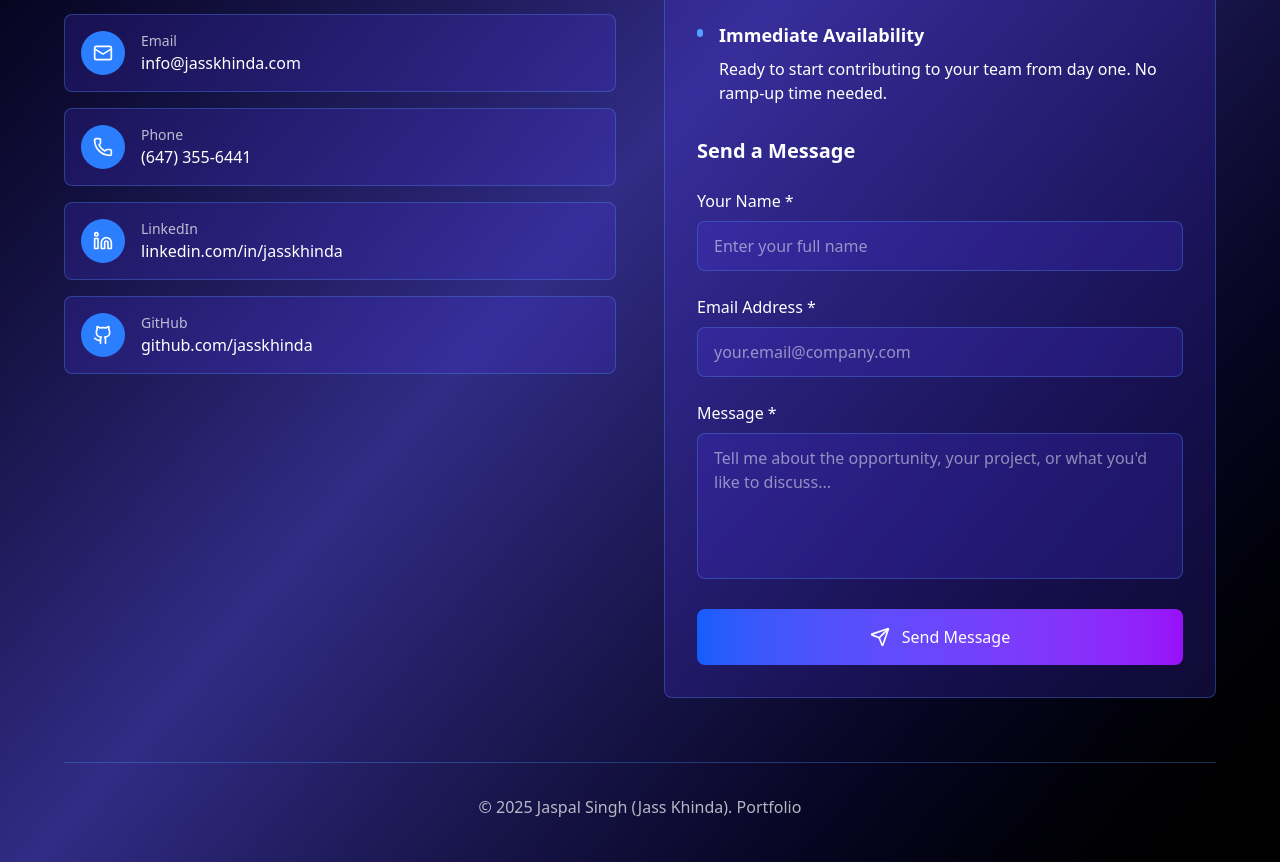
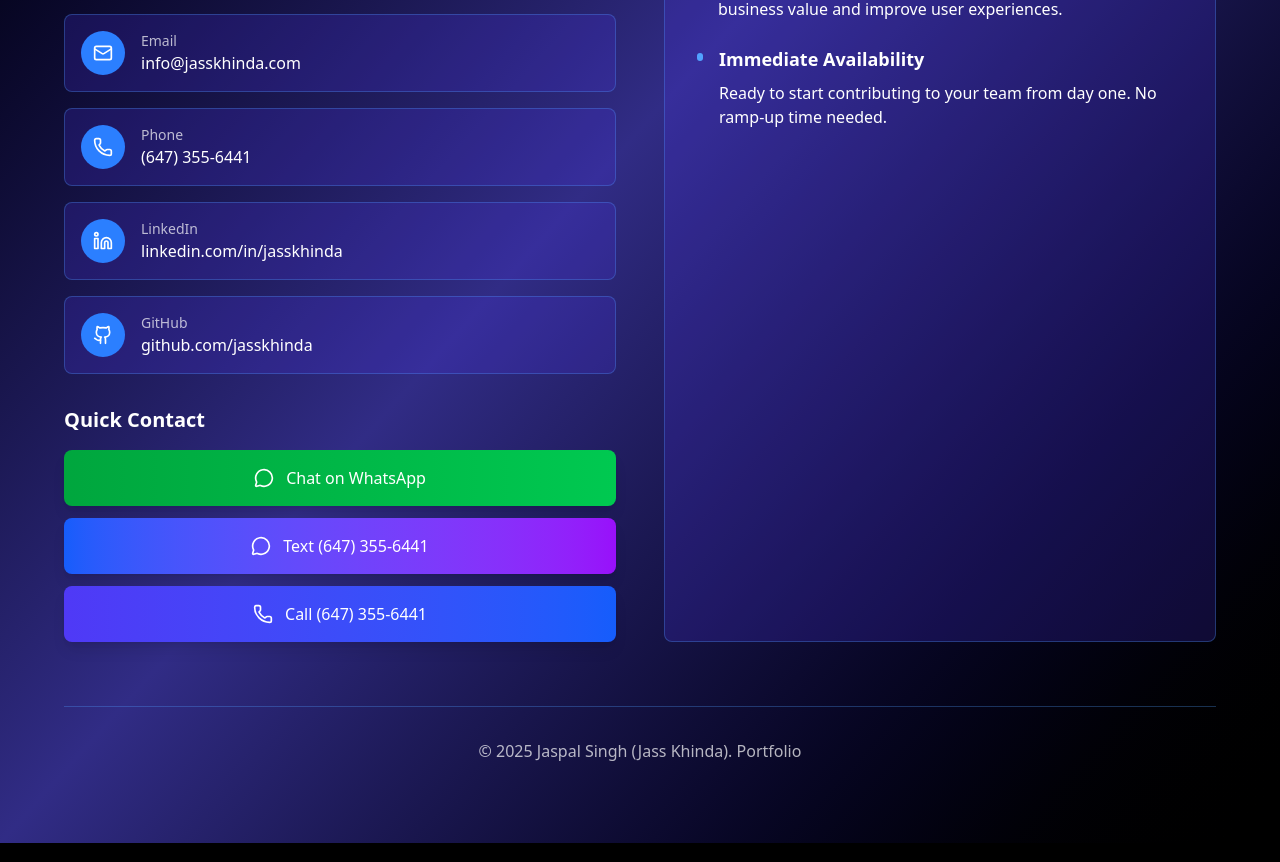
Before and after one commit to jasskhinda/jasskhinda.com, a Next.js app: page / in a window 1280 px wide. Shown: the part 8000-8862 px from the top of the page. Built offline with nearby package versions, Linux system fonts and the light colour scheme.

Commit message:
Update Contact.tsx

```diff
--- a/src/components/Contact.tsx
+++ b/src/components/Contact.tsx
@@ -1,155 +1,7 @@
 'use client'
 
 import { motion } from 'framer-motion'
-import { useState } from 'react'
-import { Mail, Phone, MapPin, Calendar, Linkedin, Github, Clock, Send, CheckCircle, AlertCircle } from 'lucide-react'
-
-function ContactForm() {
-  const [formData, setFormData] = useState({
-    name: '',
-    email: '',
-    message: ''
-  })
-  const [status, setStatus] = useState<'idle' | 'loading' | 'success' | 'error'>('idle')
-  const [errorMessage, setErrorMessage] = useState('')
-
-  const handleSubmit = async (e: React.FormEvent) => {
-    e.preventDefault()
-    setStatus('loading')
-    setErrorMessage('')
-
-    try {
-      const response = await fetch('/api/contact', {
-        method: 'POST',
-        headers: { 'Content-Type': 'application/json' },
-        body: JSON.stringify(formData)
-      })
-
-      const result = await response.json()
-
-      if (response.ok) {
-        setStatus('success')
-        setFormData({ name: '', email: '', message: '' })
-      } else {
-        setStatus('error')
-        setErrorMessage(result.error || 'Failed to send message')
-      }
-    } catch {
-      setStatus('error')
-      setErrorMessage('Network error. Please try again.')
-    }
-  }
-
-  const handleChange = (e: React.ChangeEvent<HTMLInputElement | HTMLTextAreaElement>) => {
-    setFormData(prev => ({
-      ...prev,
-      [e.target.name]: e.target.value
-    }))
-  }
-
-  if (status === 'success') {
-    return (
-      <motion.div
-        initial={{ opacity: 0, scale: 0.9 }}
-        animate={{ opacity: 1, scale: 1 }}
-        className="bg-blue-500/10 border border-blue-400/30 rounded-lg p-6 text-center"
-      >
-        <CheckCircle className="text-blue-400 mx-auto mb-4" size={48} />
-        <h3 className="text-xl font-semibold text-white mb-2">Message Sent!</h3>
-        <p className="text-white mb-4">Thank you for reaching out. I&apos;ll get back to you soon!</p>
-        <button
-          onClick={() => setStatus('idle')}
-          className="text-blue-400 hover:text-indigo-600 underline"
-        >
-          Send another message
-        </button>
-      </motion.div>
-    )
-  }
-
-  return (
-    <form onSubmit={handleSubmit} className="space-y-6">
-      <div>
-        <label htmlFor="name" className="block text-white mb-2 font-medium">
-          Your Name *
-        </label>
-        <input
-          type="text"
-          id="name"
-          name="name"
-          required
-          value={formData.name}
-          onChange={handleChange}
-          className="w-full bg-indigo-600/20 border border-blue-400/30 rounded-lg px-4 py-3 text-white placeholder-white/50 focus:border-blue-400 focus:outline-none transition-colors"
-          placeholder="Enter your full name"
-        />
-      </div>
-
-      <div>
-        <label htmlFor="email" className="block text-white mb-2 font-medium">
-          Email Address *
-        </label>
-        <input
-          type="email"
-          id="email"
-          name="email"
-          required
-          value={formData.email}
-          onChange={handleChange}
-          className="w-full bg-indigo-600/20 border border-blue-400/30 rounded-lg px-4 py-3 text-white placeholder-white/50 focus:border-blue-400 focus:outline-none transition-colors"
-          placeholder="your.email@company.com"
-        />
-      </div>
-
-      <div>
-        <label htmlFor="message" className="block text-white mb-2 font-medium">
-          Message *
-        </label>
-        <textarea
-          id="message"
-          name="message"
-          required
-          rows={5}
-          value={formData.message}
-          onChange={handleChange}
-          className="w-full bg-indigo-600/20 border border-blue-400/30 rounded-lg px-4 py-3 text-white placeholder-white/50 focus:border-blue-400 focus:outline-none transition-colors resize-none"
-          placeholder="Tell me about the opportunity, your project, or what you'd like to discuss..."
-        />
-      </div>
-
-      {status === 'error' && (
-        <motion.div
-          initial={{ opacity: 0, y: -10 }}
-          animate={{ opacity: 1, y: 0 }}
-          className="bg-indigo-600/10 border border-indigo-500/30 rounded-lg p-4 flex items-center gap-3"
-        >
-          <AlertCircle className="text-blue-400" size={20} />
-          <p className="text-white">{errorMessage}</p>
-        </motion.div>
-      )}
-
-      <motion.button
-        type="submit"
-        disabled={status === 'loading'}
-        whileHover={{ scale: status === 'loading' ? 1 : 1.02 }}
-        whileTap={{ scale: 0.98 }}
-        className="w-full bg-gradient-to-r from-blue-600 to-purple-600 hover:from-purple-600 hover:to-indigo-600 disabled:from-blue-600/50 disabled:to-purple-600/50 text-white px-8 py-4 rounded-lg font-medium transition-all flex items-center justify-center gap-3"
-      >
-        {status === 'loading' ? (
-          <>
-            <div className="w-5 h-5 border-2 border-white/30 border-t-white rounded-full animate-spin" />
-            Sending...
-          </>
-        ) : (
-          <>
-            <Send size={20} />
-            Send Message
-          </>
-        )}
-      </motion.button>
-    </form>
-  )
-}
+import { Mail, Phone, MapPin, Calendar, Linkedin, Github, Clock, MessageCircle } from 'lucide-react'
 
 export default function Contact() {
   return (
@@ -256,6 +108,37 @@ export default function Contact() {
                   </div>
                 </a>
               </div>
+
+              <div className="mt-8">
+                <h4 className="text-xl font-semibold text-white mb-4">Quick Contact</h4>
+                <div className="grid grid-cols-1 gap-3">
+                  <a
+                    href="https://wa.me/16473556441"
+                    target="_blank"
+                    rel="noopener noreferrer"
+                    className="flex items-center justify-center gap-3 bg-gradient-to-r from-green-600 to-green-500 hover:from-green-500 hover:to-green-600 text-white px-6 py-4 rounded-lg font-medium transition-all shadow-lg"
+                  >
+                    <MessageCircle size={20} />
+                    Chat on WhatsApp
+                  </a>
+
+                  <a
+                    href="sms:6473556441"
+                    className="flex items-center justify-center gap-3 bg-gradient-to-r from-blue-600 to-purple-600 hover:from-purple-600 hover:to-indigo-600 text-white px-6 py-4 rounded-lg font-medium transition-all shadow-lg"
+                  >
+                    <MessageCircle size={20} />
+                    Text (647) 355-6441
+                  </a>
+
+                  <a
+                    href="tel:6473556441"
+                    className="flex items-center justify-center gap-3 bg-gradient-to-r from-indigo-600 to-blue-600 hover:from-blue-600 hover:to-purple-600 text-white px-6 py-4 rounded-lg font-medium transition-all shadow-lg"
+                  >
+                    <Phone size={20} />
+                    Call (647) 355-6441
+                  </a>
+                </div>
+              </div>
             </div>
           </motion.div>
 
@@ -273,7 +156,7 @@ export default function Contact() {
                 <div>
                   <h4 className="text-lg font-semibold text-white mb-2">Proven Track Record</h4>
                   <p className="text-white">
-                    I deliver where others can&apos;t. Completed 3 complex healthcare apps in 19 days that stumped 2 developers for 3 years.
+                    Successfully delivered 8+ production applications including cross-platform mobile apps and enterprise web systems with real-time capabilities.
                   </p>
                 </div>
               </div>
@@ -309,11 +192,6 @@ export default function Contact() {
               </div>
             </div>
 
-            {/* Contact Form */}
-            <div className="mt-8">
-              <h4 className="text-xl font-semibold text-white mb-6">Send a Message</h4>
-              <ContactForm />
-            </div>
           </motion.div>
         </div>
 
```
